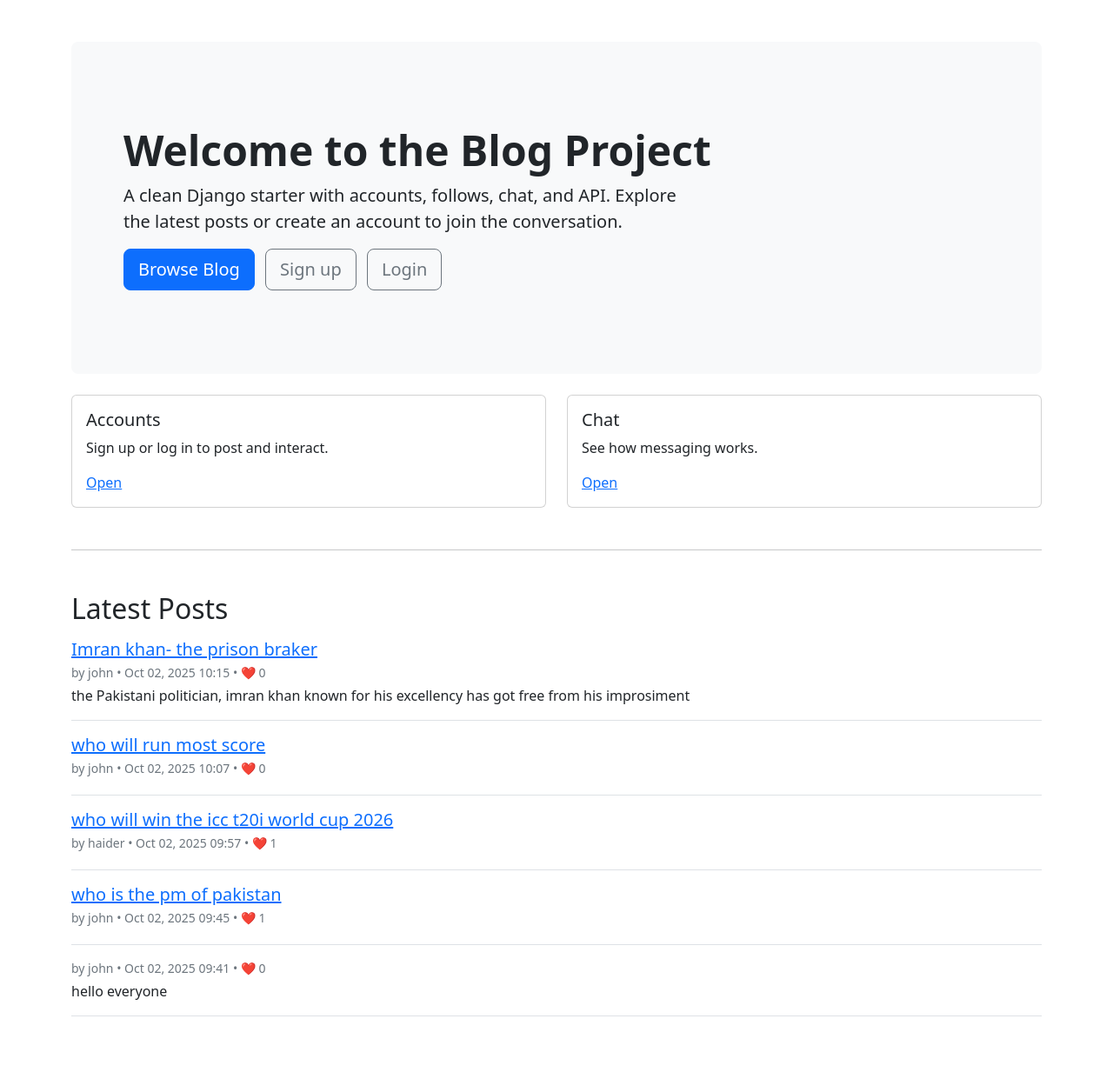
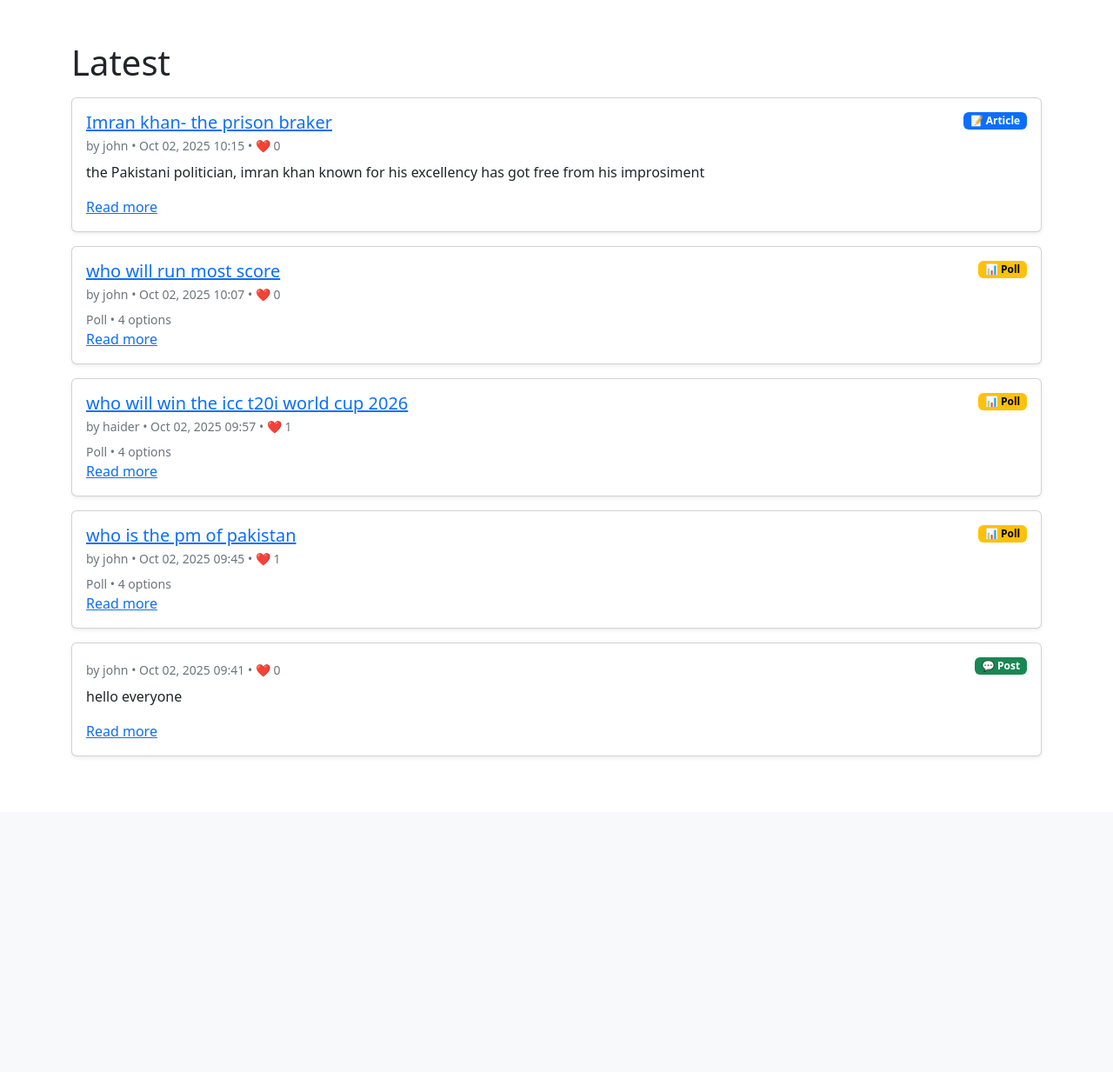
Before and after one commit to anwar-genai/blog-with-drf-and-auth, a Django app: page / in a window 1280 px wide. Shown: the part 56-1289 px from the top of the page at 87% size. After the commit the page ends 926 px from the top, so only its background shows below. Run offline with Django 5.2, Linux system fonts and the light colour scheme; data comes from the database, SQL or seed files in the repository; both versions use the stored data as it was after the commit; parts of the project's set-up code (start-up, migrations or seed data) failed here and were passed over; some libraries are stand-ins or nearby versions.

Commit message:
UI get better

```diff
--- a/static/site.css
+++ b/static/site.css
@@ -1,3 +1,9 @@
+.poll-option .progress { height: 10px; background: #e9ecef; }
+.poll-option .progress-bar { background: linear-gradient(90deg, #0d6efd, #6610f2); }
+.poll-option .vote-btn { border-radius: 999px; padding: 0.25rem 0.75rem; }
+.comment-card { background: #fff; border: 1px solid #e5e7eb; border-radius: .5rem; }
+.comment-card .meta { color: #6c757d; font-size: .85rem; }
+.comment-form textarea { border-radius: .5rem; }
 /* Editor/content presentation tweaks */
 .ck-editor__editable_inline {
   border-top: 2px solid #000 !important; /* black top border */
--- a/templates/home.html
+++ b/templates/home.html
@@ -1,73 +1,43 @@
 {% extends 'base.html' %}
-{% block title %}Home{% endblock %}
+{% block title %}Latest{% endblock %}
 {% block content %}
-  <div class="p-5 mb-4 bg-light rounded-3">
-    <div class="container-fluid py-5">
-      {% if request.user.is_authenticated %}
-        <h1 class="display-5 fw-bold">Welcome back, {{ request.user.username }}</h1>
-        <p class="col-md-8 fs-5">Create posts and catch up on the latest from the community.</p>
-        <a class="btn btn-primary btn-lg me-2" href="/blog/post/new/">New Post</a>
-        <a class="btn btn-outline-secondary btn-lg" href="/blog/">Browse Blog</a>
-      {% else %}
-        <h1 class="display-5 fw-bold">Welcome to the Blog Project</h1>
-        <p class="col-md-8 fs-5">A clean Django starter with accounts, follows, chat, and API.
-        Explore the latest posts or create an account to join the conversation.</p>
-        <a class="btn btn-primary btn-lg me-2" href="/blog/">Browse Blog</a>
-        <a class="btn btn-outline-secondary btn-lg me-2" href="/accounts/signup/">Sign up</a>
-        <a class="btn btn-outline-secondary btn-lg" href="/accounts/login/">Login</a>
-      {% endif %}
-    </div>
-  </div>
-  <div class="row g-4">
+  <div class="d-flex justify-content-between align-items-center mb-3">
+    <h1 class="mb-0">Latest</h1>
     {% if request.user.is_authenticated %}
-      <div class="col-md-6">
-        <div class="card h-100">
-          <div class="card-body">
-            <h5 class="card-title">Follows</h5>
-            <p class="card-text">Follow users and see their posts in your feed.</p>
-            <a href="/follows/" class="card-link">Open</a>
-          </div>
-        </div>
-      </div>
-      <div class="col-md-6">
-        <div class="card h-100">
-          <div class="card-body">
-            <h5 class="card-title">Chat</h5>
-            <p class="card-text">Start direct messages with other users.</p>
-            <a href="/chat/" class="card-link">Open</a>
-          </div>
-        </div>
-      </div>
-    {% else %}
-      <div class="col-md-6">
-        <div class="card h-100">
-          <div class="card-body">
-            <h5 class="card-title">Accounts</h5>
-            <p class="card-text">Sign up or log in to post and interact.</p>
-            <a href="/accounts/" class="card-link">Open</a>
-          </div>
-        </div>
-      </div>
-      <div class="col-md-6">
-        <div class="card h-100">
-          <div class="card-body">
-            <h5 class="card-title">Chat</h5>
-            <p class="card-text">See how messaging works.</p>
-            <a href="/chat/" class="card-link">Open</a>
-          </div>
-        </div>
+      <div class="btn-group">
+        <a class="btn btn-outline-primary" href="/blog/post/new/article/">New Article</a>
+        <a class="btn btn-outline-success" href="/blog/post/new/status/">New Post</a>
+        <a class="btn btn-outline-warning" href="/blog/post/new/poll/">New Poll</a>
       </div>
     {% endif %}
   </div>
-  <hr class="my-5"/>
-  <h2 class="mb-3">Latest Posts</h2>
   {% with posts=posts %}
     {% if posts %}
       {% for post in posts %}
-        <div class="border-bottom pb-3 mb-3">
-          <h5 class="mb-1"><a href="/blog/post/{{ post.slug }}/">{{ post.title }}</a></h5>
-          <div class="text-secondary small mb-1">by {{ post.author.username }} • {{ post.created_at|date:"M d, Y H:i" }} • ❤️ {{ post.likes_count }}</div>
-          <p class="mb-0">{{ post.content|striptags|truncatewords:30 }}</p>
+        <div class="card mb-3 shadow-sm">
+          <div class="card-body">
+            <div class="d-flex justify-content-between align-items-start">
+              <div>
+                <h5 class="card-title mb-1"><a href="/blog/post/{{ post.slug }}/">{{ post.title|default_if_none:"(No title)" }}</a></h5>
+                <div class="text-secondary small mb-2">by {{ post.author.username }} • {{ post.created_at|date:"M d, Y H:i" }} • ❤️ {{ post.likes_count }}</div>
+              </div>
+              {% if post.type == 'article' %}
+                <span class="badge text-bg-primary">📝 Article</span>
+              {% elif post.type == 'post' %}
+                <span class="badge text-bg-success">💬 Post</span>
+              {% elif post.type == 'poll' %}
+                <span class="badge text-bg-warning">📊 Poll</span>
+              {% else %}
+                <span class="badge text-bg-secondary">{{ post.type|title }}</span>
+              {% endif %}
+            </div>
+            {% if post.type == 'poll' %}
+              <div class="small text-secondary">Poll • {{ post.poll_options.count }} options</div>
+            {% else %}
+              <p class="card-text">{{ post.content|striptags|truncatewords:30 }}</p>
+            {% endif %}
+            <a class="card-link" href="/blog/post/{{ post.slug }}/">Read more</a>
+          </div>
         </div>
       {% endfor %}
     {% else %}
```
Also changed, not shown: templates/blog/detail.html (+22 -15 lines), templates/blog/index.html (+27 -6 lines), db.sqlite3.
